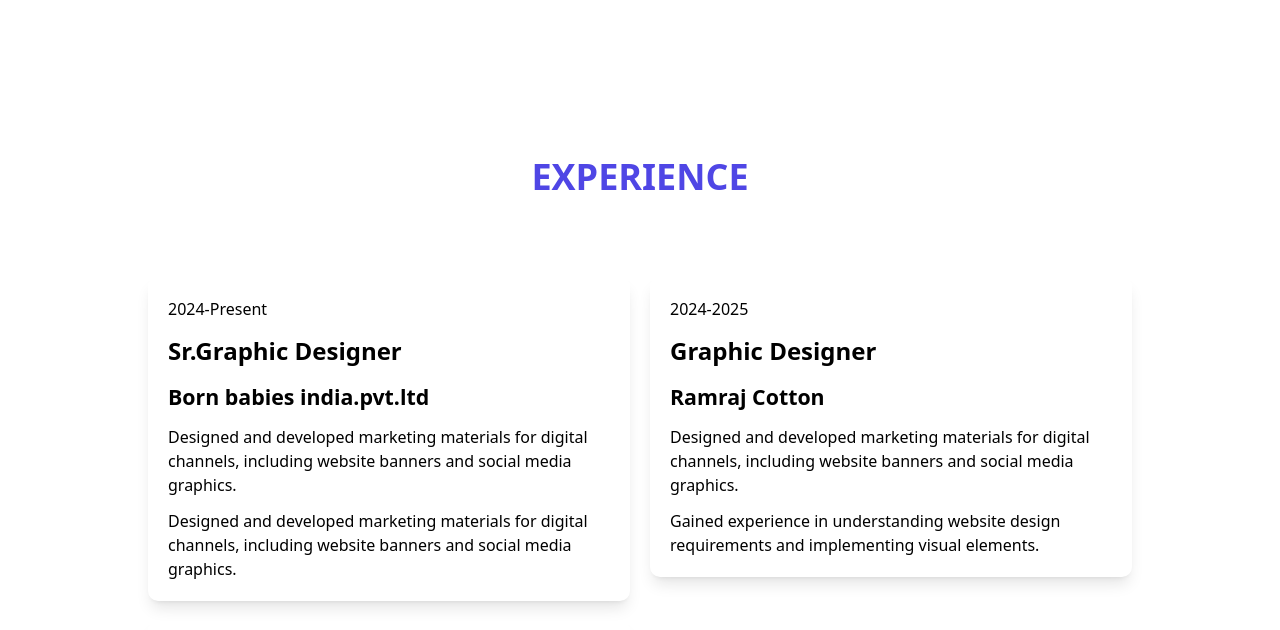
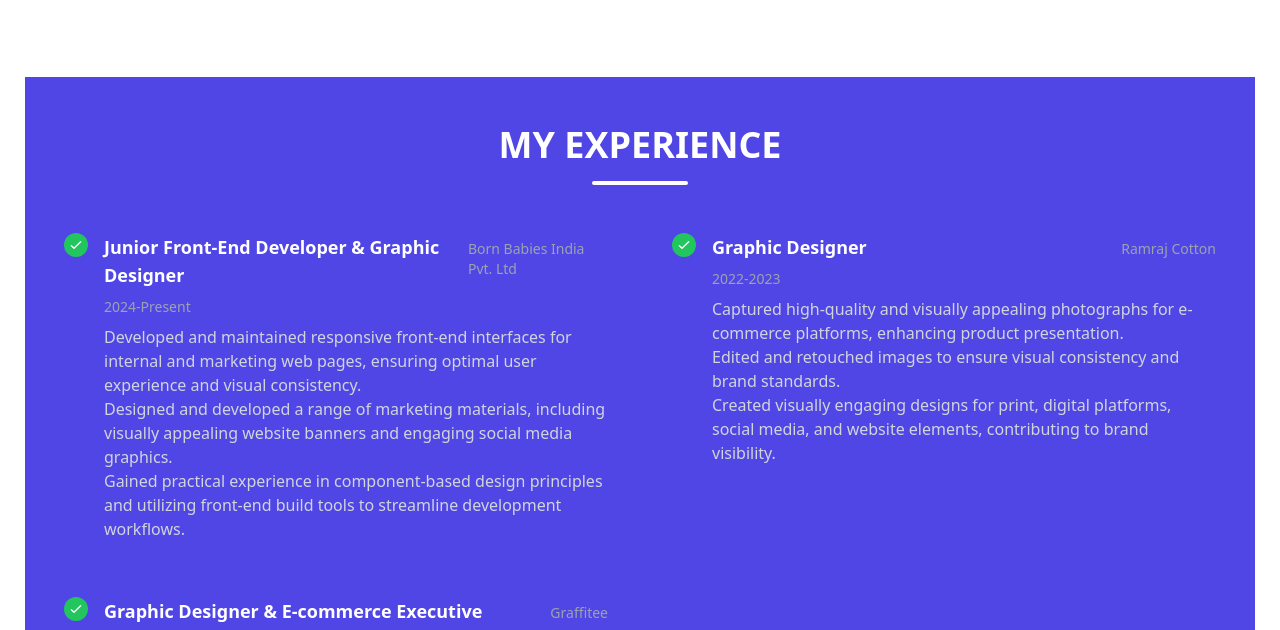
Before and after one commit to vijaykrishnan282/portfolio, a plain HTML site: page index.html in a window 1280 px wide. Shown: the part 2170-2800 px from the top of the page. Drawn offline with nearby package versions, Linux system fonts and the light colour scheme.

Commit message:
Update index.html

```diff
--- a/index.html
+++ b/index.html
@@ -20,7 +20,7 @@
       <div id="home" class="hero 2xl:container mx-auto">
 
            <!-- nav -->
-           <div class="w-[80%] mx-auto flex item-cente justify-between py-4">
+           <div class="w-[80%] mx-auto flex item-cente justify-between py-4 pr-4">
 
           <a href="#nav" class="logo px-5 font-bold text-2xl">Portfolio.</a>
       <nav class="flex gap-5 ">
@@ -261,78 +261,107 @@
 
            <!-- EXPERIENCE -->
 
-<div id="" class=" 2xl:container mx-auto bg-[#dadad b] ">
-<h1 class="text-center text-4xl pt-20 pb-20 font-bold text-[#4f46e5]">EXPERIENCE</h1>
-<div class="w-[80%]  mx-auto grid sm:grid-cols-1 md:grid-cols-2  gap-5">
+<div class="bg-[#4f46e5] text-gray-200 min-h-screen flex items-center justify-center py-12 px-4 sm:px-6 lg:px-8">
+
+    <div class="max-w-6xl mx-auto w-full">
+        <div class="text-center mb-12">
+            <h2 class="text-4xl font-bold text-white mb-4">MY EXPERIENCE</h2>
+            <div class="w-24 h-1 bg-white mx-auto rounded-full"></div>
+        </div>
+
+        <div class="grid grid-cols-1 md:grid-cols-2 gap-x-16 gap-y-10 ">
+
+          <!-- exp card-1-->
+          <div class="delay-[300ms] duration-[600ms] taos:scale-[0.6] taos:opacity-0" data-taos-offset="400">
+             <div class="relative flex items-start space-x-4 ">
+                <div class="flex flex-col items-center ">
+                    <div class="flex-shrink-0 w-6 h-6 bg-green-500 rounded-full flex items-center justify-center text-white">
+                        <svg class="w-4 h-4" fill="none" stroke="currentColor" viewBox="0 0 24 24" xmlns="http://www.w3.org/2000/svg">
+                            <path stroke-linecap="round" stroke-linejoin="round" stroke-width="2" d="M5 13l4 4L19 7"></path>
+                        </svg>
+                    </div>
+                    <div class="h-full border-l-2 border-dashed border-gray-600 mt-2"></div>
+                </div>
+
+                <div class="flex-1 min-w-0 pb-4">
+                    <div class="flex flex-col sm:flex-row sm:items-baseline sm:justify-between mb-2">
+                        <p class="text-lg font-semibold text-white">Junior Front-End Developer & Graphic Designer</p>
+                        <p class="text-sm text-gray-400 sm:ml-4 mt-1 sm:mt-0">Born Babies India Pvt. Ltd </p>
+                    </div>
+                    <p class="text-sm text-gray-400 mb-2">2024-Present</p>
+                    <p class="text-base text-gray-300">
+                     Developed and maintained responsive front-end interfaces for internal and marketing web pages, ensuring optimal user experience and visual consistency.
+                    <br />Designed and developed a range of marketing materials, including visually appealing website banners and engaging social media graphics.
+                      <br />Gained practical experience in component-based design principles and utilizing front-end build tools to streamline development workflows.
+
+
+                    </p>
+                </div>
+            </div>
+          </div>
+
+
+   <!-- exp card-2-->
+   <div class="delay-[300ms] duration-[600ms] taos:scale-[0.6] taos:opacity-0" data-taos-offset="400">
+            <div class="relative flex items-start space-x-4">
+                <div class="flex flex-col items-center">
+                    <div class="flex-shrink-0 w-6 h-6 bg-green-500 rounded-full flex items-center justify-center text-white">
+                        <svg class="w-4 h-4" fill="none" stroke="currentColor" viewBox="0 0 24 24" xmlns="http://www.w3.org/2000/svg">
+                            <path stroke-linecap="round" stroke-linejoin="round" stroke-width="2" d="M5 13l4 4L19 7"></path>
+                        </svg>
+                    </div>
+                    <div class="h-full border-l-2 border-dashed border-gray-600 mt-2"></div>
+                </div>
+
+                <div class="flex-1 min-w-0 pb-4">
+                    <div class="flex flex-col sm:flex-row sm:items-baseline sm:justify-between mb-2">
+                        <p class="text-lg font-semibold text-white">Graphic Designer</p>
+                        <p class="text-sm text-gray-400 sm:ml-4 mt-1 sm:mt-0">Ramraj Cotton </p>
+                    </div>
+                    <p class="text-sm text-gray-400 mb-2">2022-2023</p>
+                    <p class="text-base text-gray-300">
+                      Captured high-quality and visually appealing photographs for e-commerce platforms, enhancing product presentation.
+                  <br />Edited and retouched images to ensure visual consistency and brand standards.
+                  <br />Created visually engaging designs for print, digital platforms, social media, and website elements, contributing to brand visibility.
+
+                    </p>
+                </div>
+            </div>
+             </div>
 
 
 
-     <!-- exp bornbaies start -->
-    <div class="delay-[300ms] duration-[600ms] taos:translate-x-[-100%] taos:opacity-0" data-taos-offset="400">
+   <!-- exp card-3-->
+    <div class="delay-[300ms] duration-[600ms] taos:scale-[0.6] taos:opacity-0" data-taos-offset="400">
+            <div class="relative flex items-start space-x-4">
+                <div class="flex flex-col items-center">
+                    <div class="flex-shrink-0 w-6 h-6 bg-green-500 rounded-full flex items-center justify-center text-white">
+                        <svg class="w-4 h-4" fill="none" stroke="currentColor" viewBox="0 0 24 24" xmlns="http://www.w3.org/2000/svg">
+                            <path stroke-linecap="round" stroke-linejoin="round" stroke-width="2" d="M5 13l4 4L19 7"></path>
+                        </svg>
+                    </div>
+                    <div class="h-full border-l-2 border-dashed border-gray-600 mt-2"></div>
+                </div>
 
-    <div class="bg-[#ffffff] shadow-lg hover:bg-[#4f46e5] hover:text-[#ffffff] rounded-[10px] flex gap-5 py-5 px-5 justify-center delay-80 duration-80 transform transition ease-linear hover:scale-[102%] ">
-
-    <div class=" flex flex-col gap-3">
-      <h2>2024-Present</h2>
-    <h1 class=" text-[18pt] font-bold">Sr.Graphic Designer  </h1>
-    <h1 class=" text-[16pt] font-semibold "> Born babies india.pvt.ltd </h1>
-    <p class=" ">	Designed and developed marketing materials for digital channels, including website banners and social media graphics.
-    </p>
-    <p>	Designed and developed marketing materials for digital channels, including website banners and social media graphics.
-    </p>
-    </div>
-    </div>
-
-  </div>
-
- <!-- exp bornbaies end -->
+                <div class="flex-1 min-w-0 pb-4">
+                    <div class="flex flex-col sm:flex-row sm:items-baseline sm:justify-between mb-2">
+                        <p class="text-lg font-semibold text-white">Graphic Designer & E-commerce Executive</p>
+                        <p class="text-sm text-gray-400 sm:ml-4 mt-1 sm:mt-0">Graffitee</p>
+                    </div>
+                    <p class="text-sm text-gray-400 mb-2">2014-2022</p>
+                    <p class="text-base text-gray-300">
+                      Led visual design efforts for online product listings, significantly impacting the visual appeal and user experience across various e-commerce platforms.
+                    <br />Developed and maintained digital branding elements, ensuring a consistent visual identity.
+                    <br />Contributed to increased customer engagement by optimizing visual hierarchy and layout of product pages, directly influencing conversion rates.
 
 
- <!-- exp ramraj start -->
-    <div class="delay-[300ms] duration-[600ms] taos:translate-x-[100%] taos:opacity-0" data-taos-offset="400">
-
-    <div class="bg-[#ffffff] shadow-lg hover:bg-[#4f46e5] hover:text-[#ffffff] rounded-[10px] flex gap-5 py-5 px-5 justify-center delay-80 duration-80 transform transition ease-linear hover:scale-[102%] ">
-
-    <div class=" flex flex-col gap-3">
-      <h2>2024-2025</h2>
-    <h1 class=" text-[18pt] font-bold">Graphic Designer  </h1>
-    <h1 class=" text-[16pt] font-semibold "> Ramraj Cotton </h1>
-    <p class=" ">Designed and developed marketing materials for digital channels, including website banners and social media graphics.
-    </p>
-    <p>Gained experience in understanding website design requirements and implementing visual elements.
-    </p>
-    </div>
-    </div>
-
-  </div>
-
- <!-- exp ramraj end -->
-
-   <!-- exp graffitee start -->
-    <div class="delay-[300ms] duration-[600ms] taos:translate-x-[-100%] taos:opacity-0" data-taos-offset="400">
-
-    <div class="bg-[#ffffff] shadow-lg hover:bg-[#4f46e5] hover:text-[#ffffff] rounded-[10px] flex gap-5 py-5 px-5 justify-center delay-80 duration-80 transform transition ease-linear hover:scale-[102%] ">
-
-    <div class=" flex flex-col gap-3">
-      <h2>2014-2022 </h2>
-    <h1 class=" text-[18pt] font-bold">Graphic Designer & E-commerce executive</h1>
-    <h1 class=" text-[16pt] font-semibold ">Graffitee</h1>
-    <p class=" ">Created visually appealing designs for digital media such as social media graphics and website banners
-    </p>
-    <p>	 Enhanced visibility of existing products on e-commerce platforms, understanding user engagement through visual presentation
-    </p>
-    </div>
+                    </p>
+                </div>
+                   </div>
+            </div>
+        </div>
     </div>
   </div>
-
- <!-- exp graffitee end -->
-
-
-
-
-</div>
-</div>
-
 
     <!-- portfolio -->
    <div id="Portfolio" class="2xl:container mx-auto bg-[]">
```
